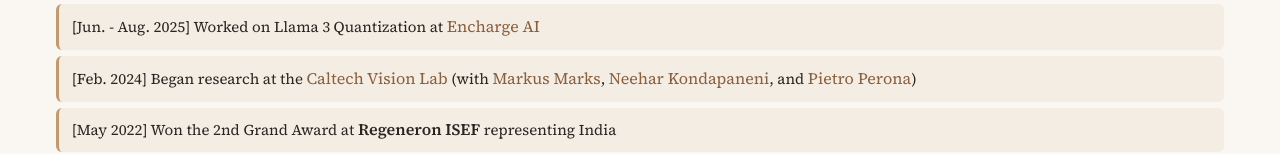
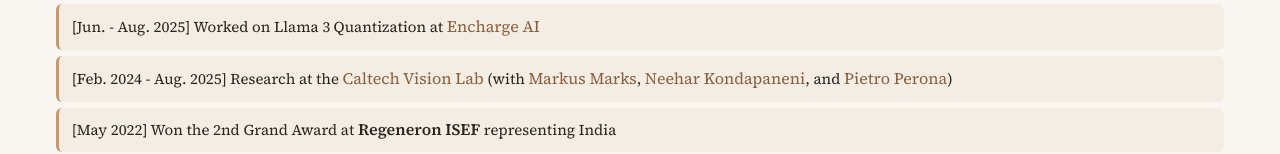
Before and after one commit to Aditya-Mehta1/Aditya-Mehta1.github.io, a plain HTML site: page index.html in a window 1280 px wide. Shown: the part 720-874 px from the top of the page. Drawn offline with Linux system fonts and the light colour scheme.

Commit message:
Update Vision Lab news item to the completed Feb 2024–Aug 2025 range.

```diff
--- a/index.html
+++ b/index.html
@@ -100,7 +100,7 @@
                   <ul>
                     <li>[Feb. 2026] <a href="https://glab-caltech.github.io/twin/">TWIN</a> is accepted to CVPR 2026 as a <strong>Highlight</strong>! </li>
                     <li>[Jun. - Aug. 2025] Worked on Llama 3 Quantization at <a href="https://www.enchargeai.com/">Encharge AI</a></li>
-                    <li>[Feb. 2024] Began research at the <a href="https://www.vision.caltech.edu/">Caltech Vision Lab</a>
+                    <li>[Feb. 2024 - Aug. 2025] Research at the <a href="https://www.vision.caltech.edu/">Caltech Vision Lab</a>
                       (with <a href="https://damaggu.github.io/">Markus Marks</a>, <a href="https://nkondapa.github.io/">Neehar Kondapaneni</a>,
                       and <a href="https://www.eas.caltech.edu/people/perona">Pietro Perona</a>)</li>
                     <li>[May 2022] Won the 2nd Grand Award at <strong>Regeneron ISEF</strong> representing India</li>
```
